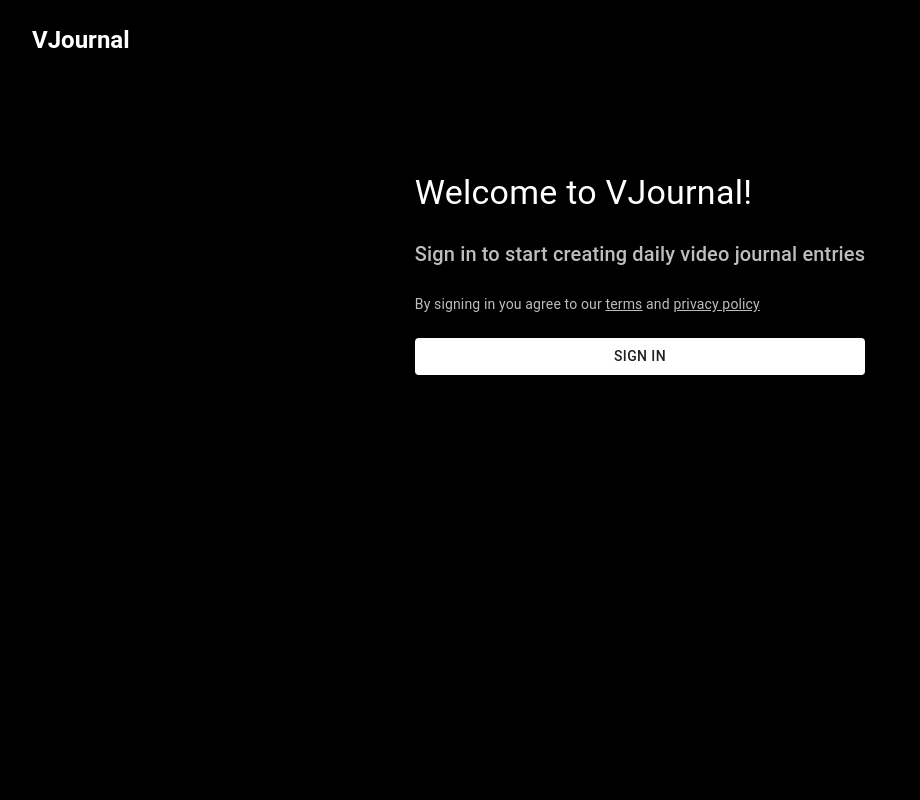
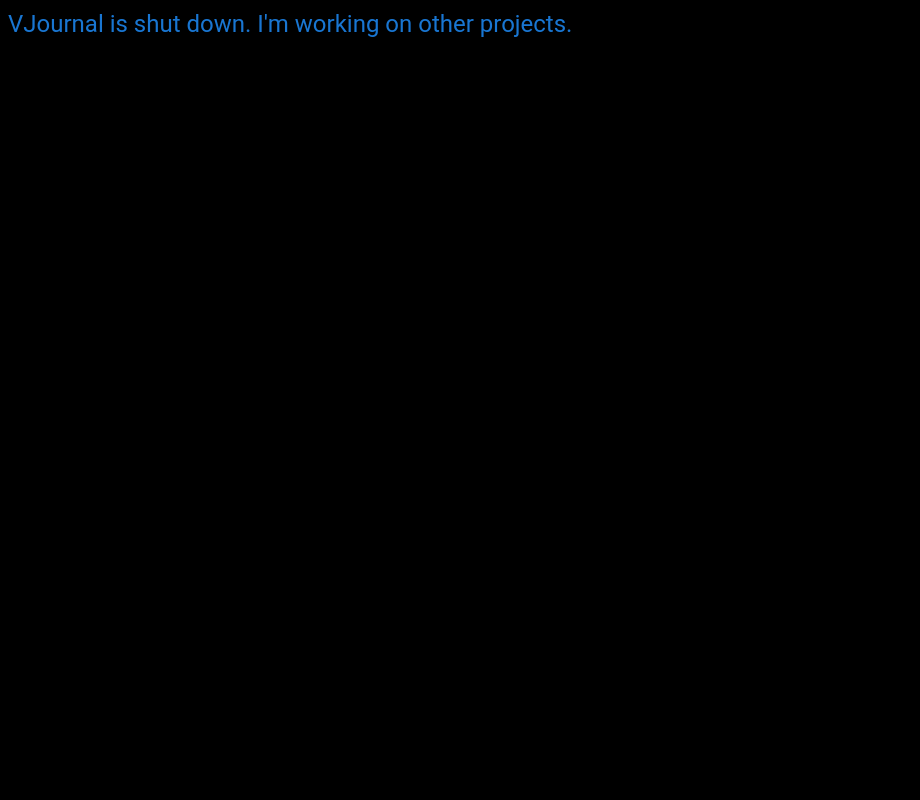
Before and after one commit to rakshithxaloori/vjournal, a Next.js app: page /auth/signin in a window 1280 px wide. Shown: the top 800 px of the page, without its empty margins (0-920 px from the left). Built offline with nearby package versions, Linux system fonts and the light colour scheme; no server answers.

Commit message:
shutdown

```diff
--- a/pages/_app.js
+++ b/pages/_app.js
@@ -26,6 +26,14 @@ export default function App({
   }, []);
 
   return (
+    <Box>
+      <Typography variant="h5" sx={{ mb: 1 }} color="primary">
+        VJournal is shut down. I&apos;m working on other projects.
+      </Typography>
+    </Box>
+  );
+
+  return (
     <ThemeProvider theme={theme}>
       <SessionProvider session={session}>
         <Layout>
```
